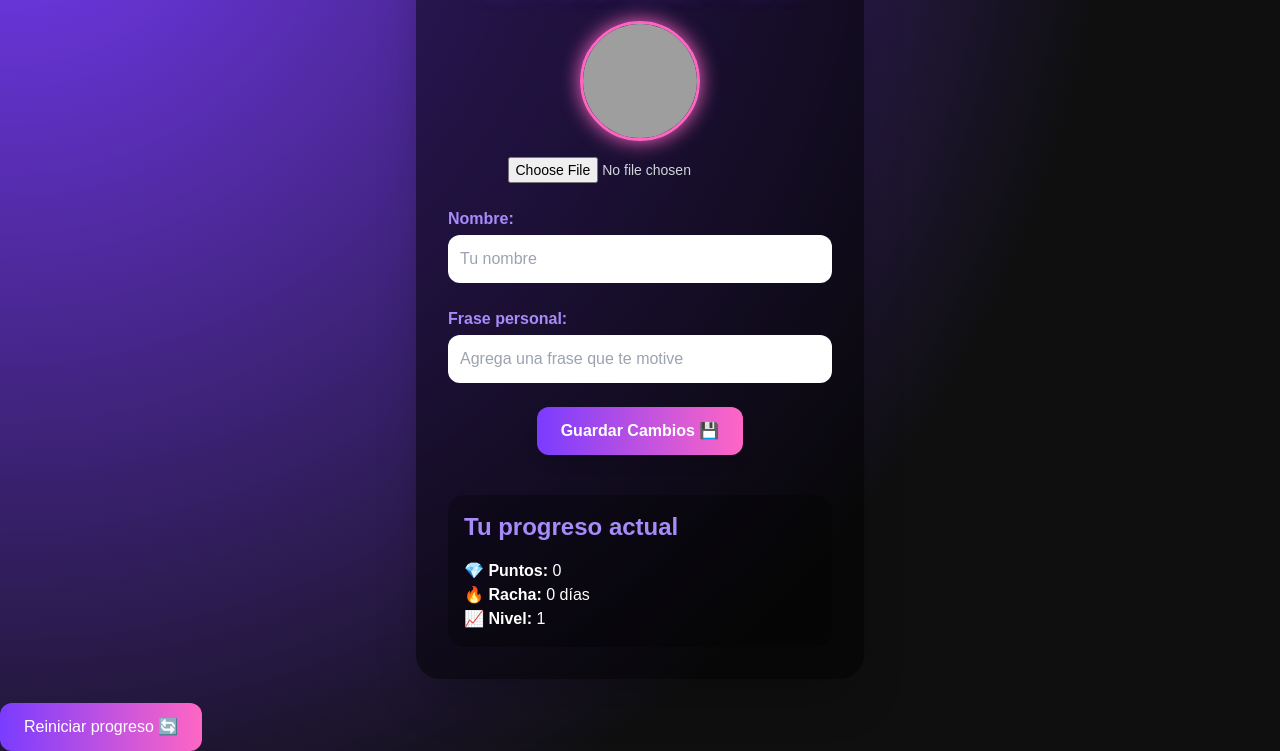
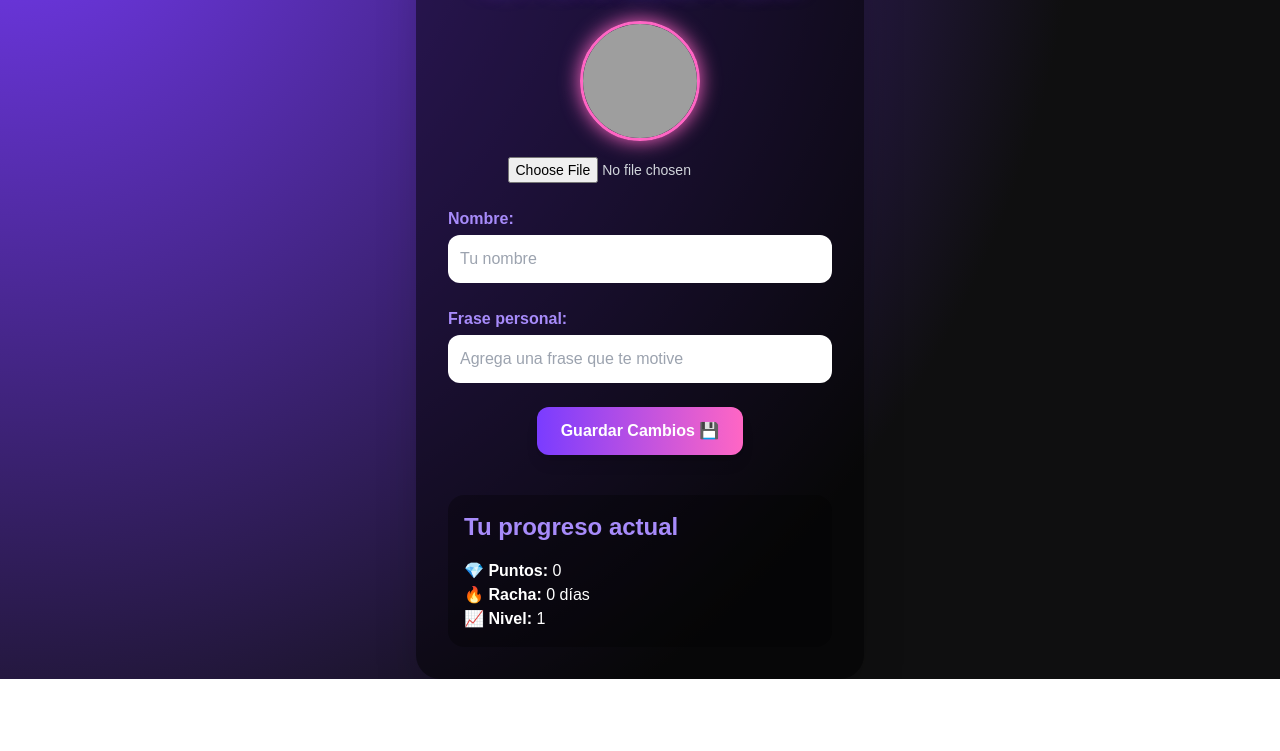
Before and after one commit to AngelloCorredor/EDU-PLAY, a plain HTML site: page perfil.html in a window 1280 px wide. Shown: the part 187-938 px from the top of the page. After the commit the page ends 866 px from the top, so only its background shows below. Drawn offline with nearby package versions, Linux system fonts and the light colour scheme; some packages are replaced by stand-ins of ours; grey boxes are pictures that could not be loaded; a script that the page names is missing.

Commit message:
Update perfil.html

```diff
--- a/perfil.html
+++ b/perfil.html
@@ -160,23 +160,6 @@
     }
 
   </script>
-  <button onclick="resetEduplay()" class="btn-gradient mt-6 px-6 py-3 rounded-xl">
-  Reiniciar progreso 🔄
-</button>
-
-<script>
-  function resetEduplay() {
-    localStorage.clear();
-    Swal.fire({
-      icon: "success",
-      title: "Datos reiniciados",
-      text: "Todo el progreso ha sido eliminado. La página se recargará.",
-      timer: 2000,
-      showConfirmButton: false
-    });
-    setTimeout(() => location.reload(), 1500);
-  }
-</script>
 
 </body>
 </html>
```
